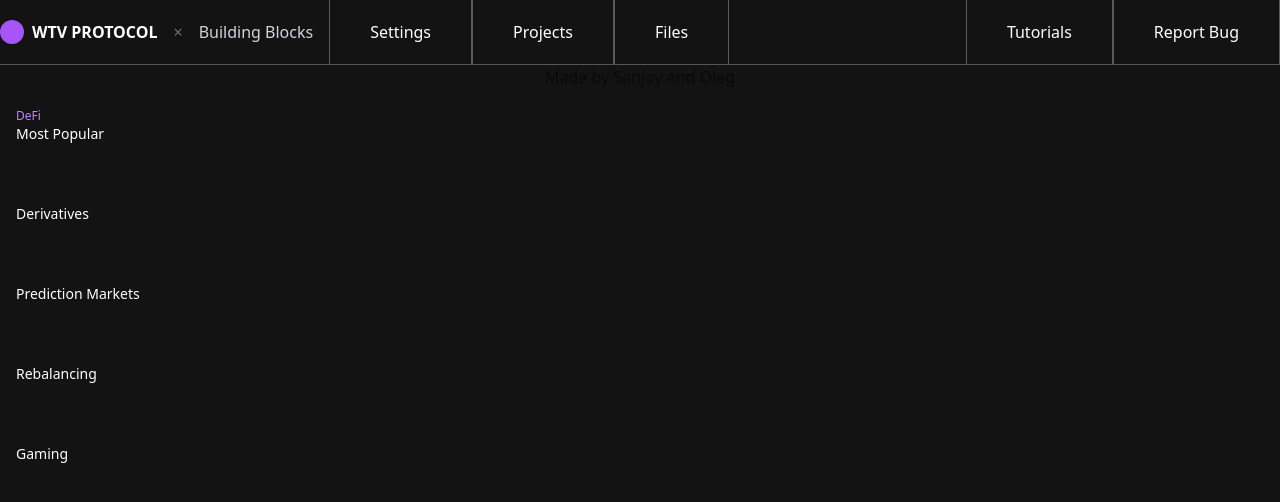
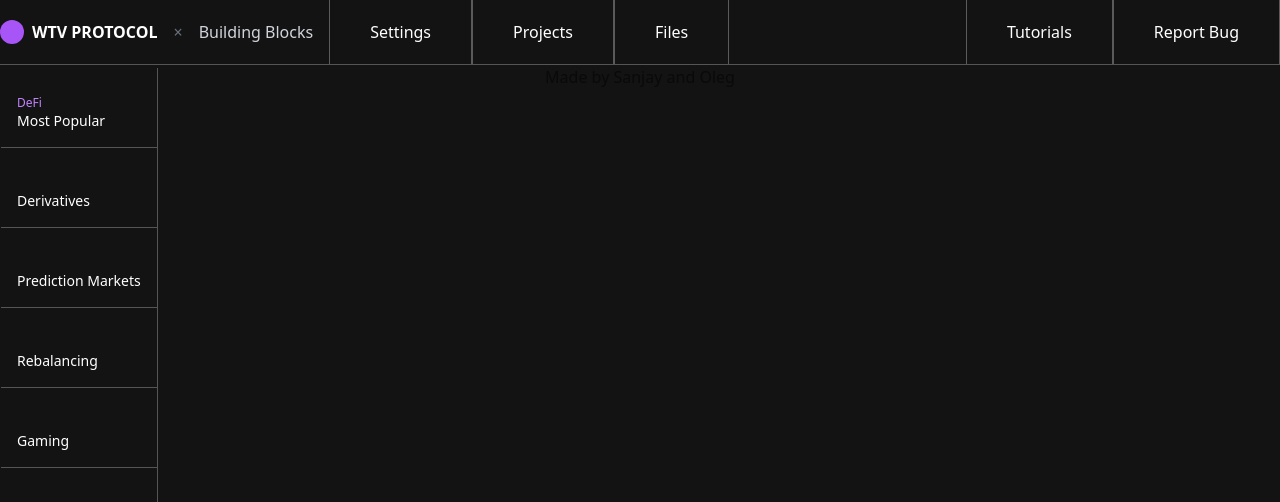
Before and after one commit to sanjayamirthraj/blockbuild, a Next.js app: page / in a window 1280 px wide. Shown: the top 502 px of the page. Built offline with nearby package versions, Linux system fonts and the light colour scheme.

Commit message:
added better sidebar

```diff
--- a/components/Sidebar.tsx
+++ b/components/Sidebar.tsx
@@ -1,3 +1,4 @@
+import { ul } from 'framer-motion/client';
 import React from 'react';
 
 const sidebarItems = [
@@ -10,20 +11,20 @@ const sidebarItems = [
 
 const Sidebar: React.FC = () => {
   return (
-    <div className="w-30 bg-[#141313] text-white h-screen fixed left-0 top-20">
+    <div className="w-30 bg-[#141313] text-white h-screen fixed left-0 top-20 -mt-3 border-r-[1px] border-[#555555]">
       <nav className="h-4">
         <ul>
           {sidebarItems.map((item, index) => (
             <li key={index} className="relative group">
               <a
                 href="#"
-                className="block px-4 py-2 h-20 hover:bg-gray-800 transition-colors duration-200 flex flex-col justify-end"
+                className="translate-x-[1px] px-4 py-2 h-20 transition-all duration-300 flex flex-col justify-end relative overflow-hidden group hover:bg-gradient-to-r hover:from-[#E073FF]/10 hover:to-transparent before:absolute before:inset-0 before:bg-gradient-to-r before:from-[#E073FF]/10 before:to-transparent before:translate-x-[-100%] hover:before:translate-x-0 before:transition-transform before:duration-300 border-b border-r border-[#555555]"
               >
-                <div className="mb-2">
+                <div className="mb-2 flex flex-col justify-end ">
                   {item.subtitle && (
-                    <span className="text-xs text-purple-400 block">{item.subtitle}</span>
+                    <span className="text-xs text-purple-400 block ">{item.subtitle}</span>
                   )}
-                  <div className="text-sm break-words">{item.title}</div>
+                  <div className="text-sm break-words group-hover:translate-x-2 transition-transform duration-300 ease-in-out">{item.title}</div>
                 </div>
               </a>
             </li>
```
